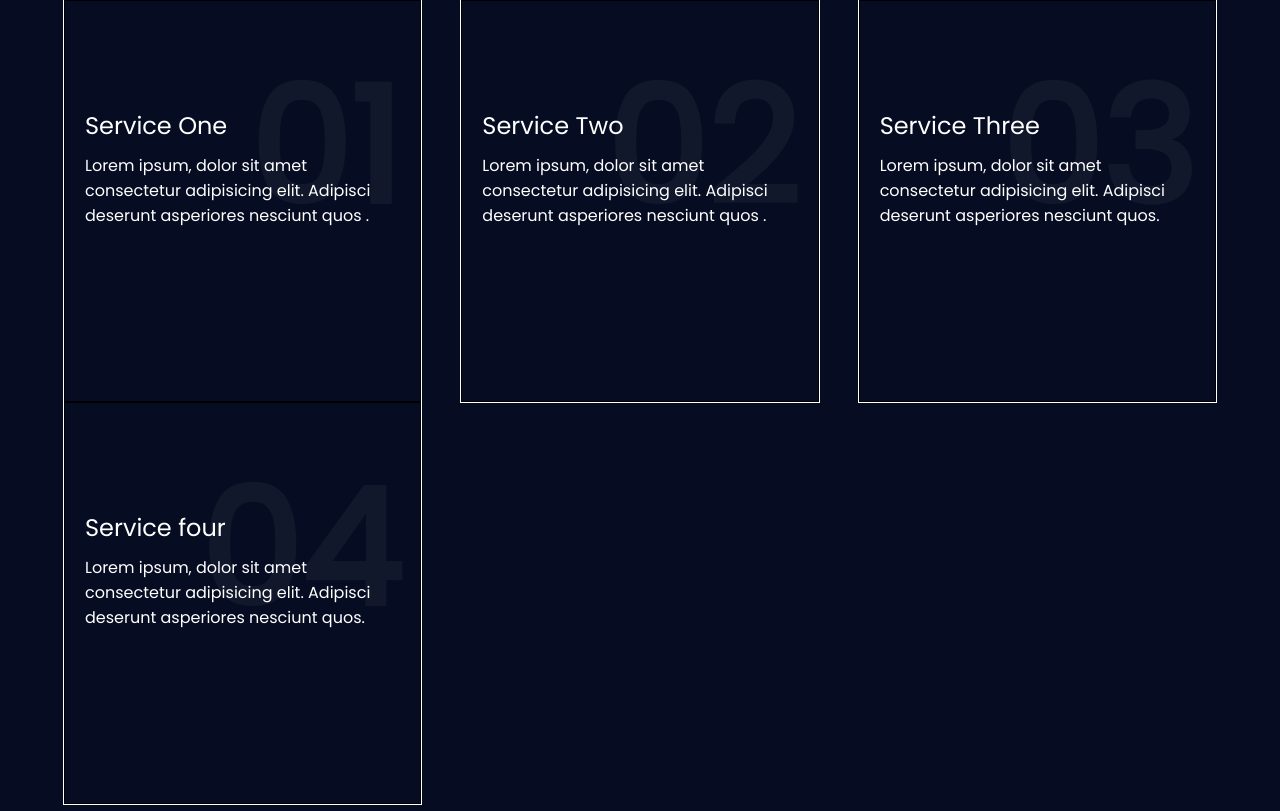
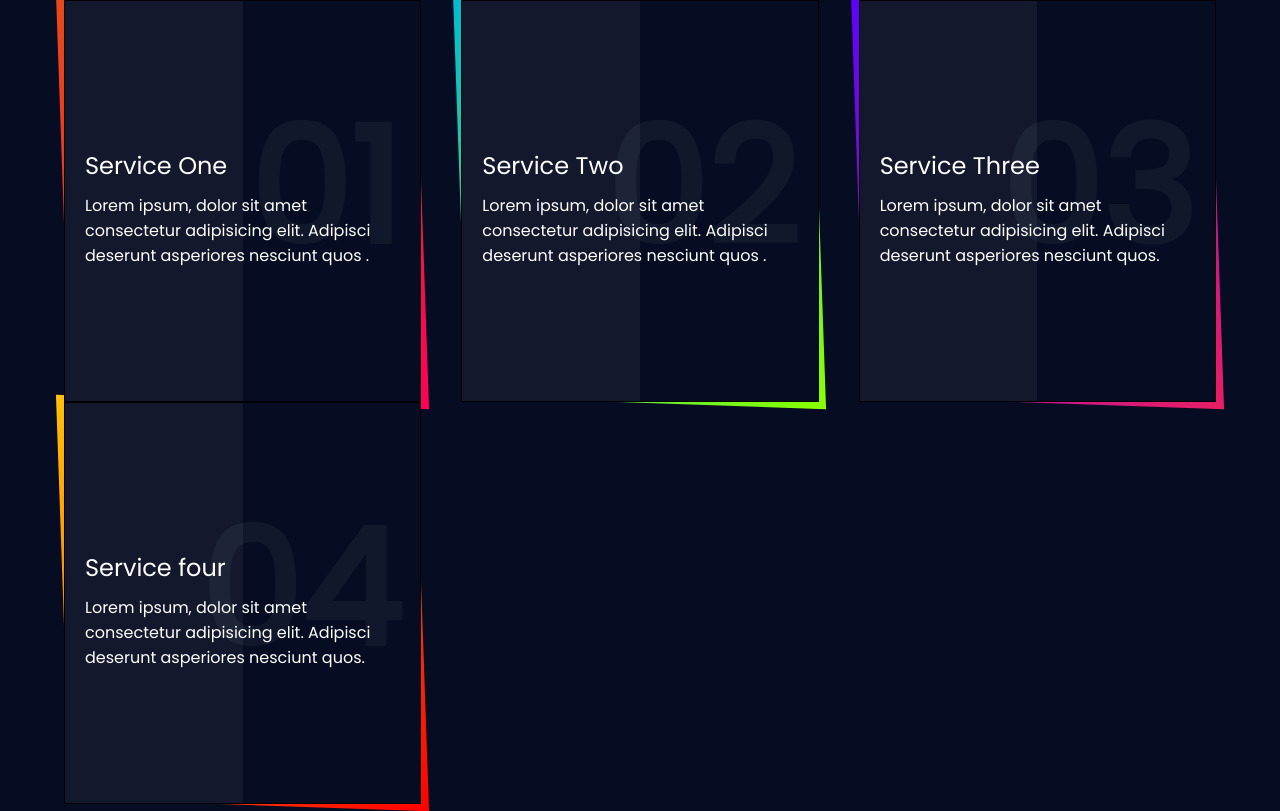
Before and after one commit to mrpavani/projeto_image_scroll-, a plain HTML site: page hover_efeito.html in a window 1280 px wide. Drawn offline with Linux system fonts and the light colour scheme.

Commit message:
atualizando o css

```diff
--- a/css/hover_efeito.css
+++ b/css/hover_efeito.css
@@ -17,6 +17,7 @@ body{
     grid-template-columns: repeat(auto-fill, minmax(260px, 1fr));
     grid-template-rows: auto;
     grid-gap: 0 40px;
+
 }
 .container .box{
     position: relative;
@@ -35,11 +36,35 @@ body{
     right: -2px;
     bottom: -2px;
     background: #fff;
+    transform: skew(2deg,2deg);
     z-index: -1;
+}
+.container .box:nth-child(1):before {
+    background: linear-gradient(315deg,#ff0057,#e64a19);
+}
+.container .box:nth-child(2):before {
+    background: linear-gradient(315deg,#89ff00,#00bcd4);
+}
+.container .box:nth-child(3):before {
+    background: linear-gradient(315deg,#e91e63,#5d02ff);
+}
+.container .box:nth-child(4):before {
+    background: linear-gradient(315deg,#ff0000,#ffc107);
+}
+.container .box:after{
+    content: '';
+    position: absolute;
+    top: 0;
+    left: 0;
+    width: 50%;
+    height: 100%;
+    background: rgb(255, 255, 255,0.05);
+    pointer-events: none;
 }
 .content{
     position: relative;
     padding: 20px;
+    transform: translateY(40px);
 }
 .content h2{
     position: absolute;
@@ -78,12 +103,12 @@ body{
     display: inline-block;
     color: #fff;
     transition: 0.5s;
-    transform: rotateY(-40px);
+    transform: translateY(-40px);
     opacity: 0;
     visibility: hidden;
 }
 .box:hover .content a{
-    transform: rotateY(0px);
+    transform: translateY(0);
     opacity: 1;
     visibility: visible;
 }
```
